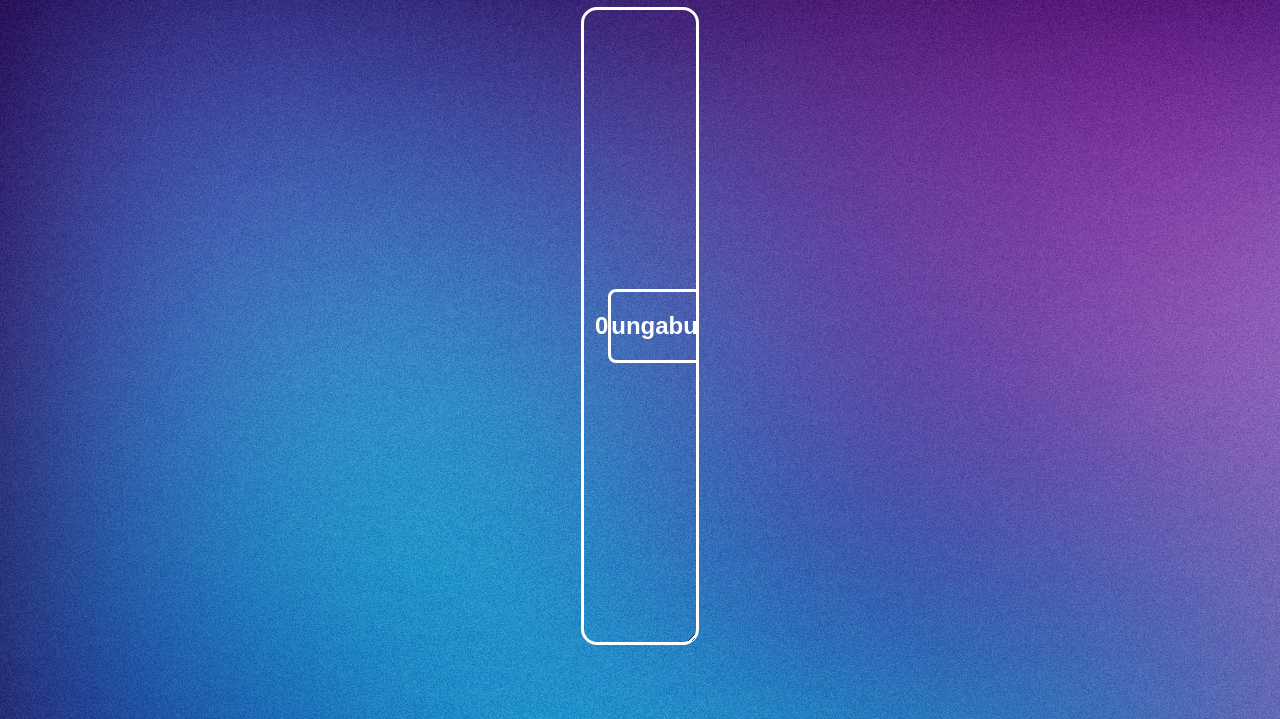
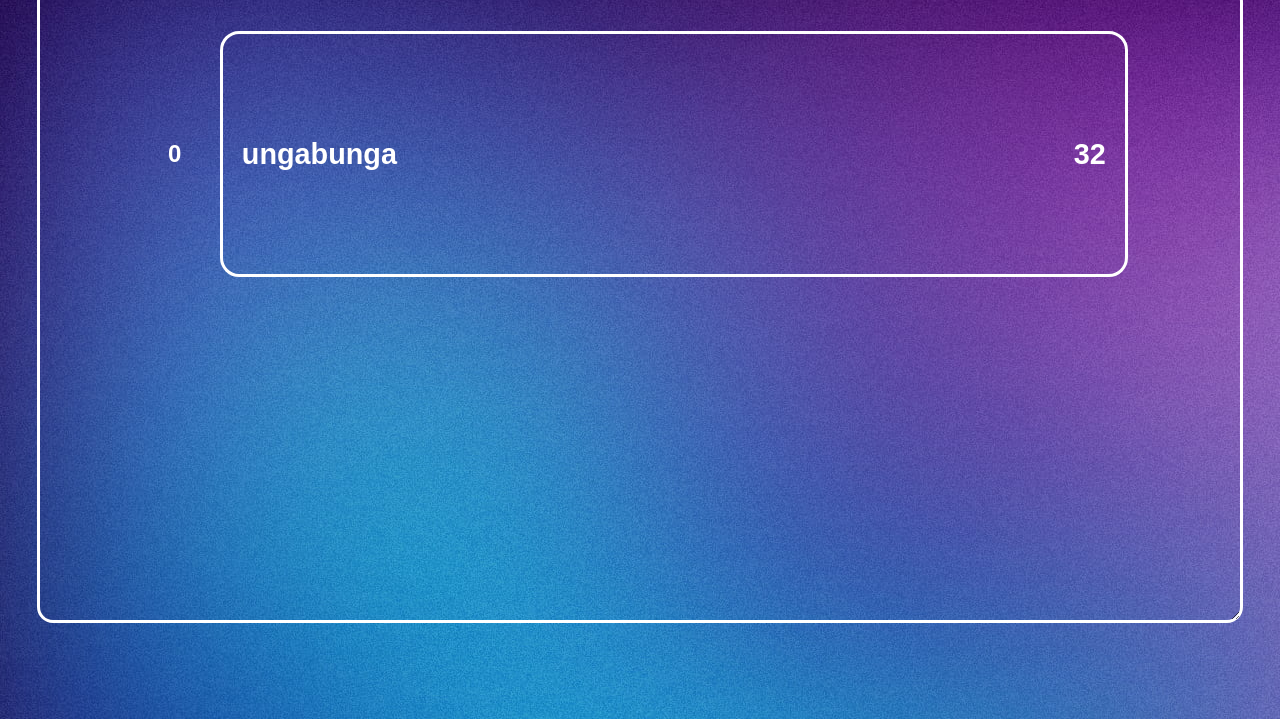
Before and after one commit to AkagiMT/leaderboard, a plain HTML site: page index.html in a window 1280 px wide. Shown: the part 81-800 px from the top of the page. Drawn offline with Linux system fonts and the light colour scheme.

Commit message:
0.03
minor adjustments

```diff
--- a/app.js
+++ b/app.js
@@ -12,7 +12,11 @@
 
 
 
+//height is set to % make it react with font (button cuz im lazy?)
 
+
+
+//height and font are spearate add buttons for each on menu
 
 
 
--- a/styles/css/styles.css
+++ b/styles/css/styles.css
@@ -6,9 +6,6 @@ html{
 }
 
 
-
-
-  /*  placeholder*/
 body{
   display: flex;
   justify-content: center;
@@ -16,11 +13,15 @@ html{
   align-items: center;
 }
 
+#menuButton{
+  margin-top: 0;
+}
+
 #teamShowcase {
   align-items: center;
   padding-top: 1em;
   padding-bottom: 1em;
-    width: 60%;
+  width: 1200px;
   height: 600px;
   margin: 0 auto;
   border: 3px solid white;
@@ -31,23 +32,37 @@ html{
   overflow: auto;
 }
 
-  .teamcontainer {
-    justify-content: space-evenly;
+.placement{
+  min-width: 1.5em;
+}
+.teamcontainer{
+  display: flex;
+  justify-content: space-between;
   align-items: center;
   width: 80%;
-    max-height: 100%;
-    padding: 1em;
-    margin: 0.2em;
-    font-weight: 700;
-    display: flex;
-    text-align: center;
-    border-radius: 1em;
-    flex-grow: 1;
-    padding: 0.5%;
+  height: 50%;
+  padding-left: 1em;
 }
 
 .teamInfoBorder{
   border: 3px solid white;
-    border-radius: 0.5em;
   display: flex;
+  padding-left:1em ;
+  padding-right: 1em;
+  width:90%;
+  border-radius: 1em;
+  align-items: center;
+  justify-content: space-between;
+  height: 80%;
+  font-size: larger;
 }
+
+.teamName{
+  padding: 0;
+  margin: 0;
+}
+
+.score{
+  padding: 0;
+  margin: 0;
+}
```
Lines whose indentation alone changed are shown as unchanged.
